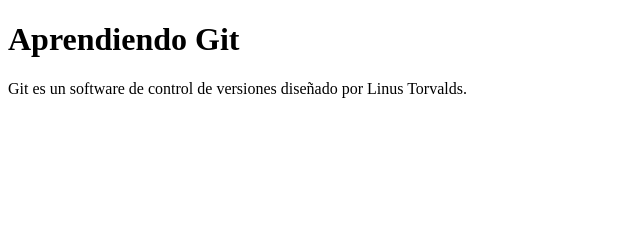
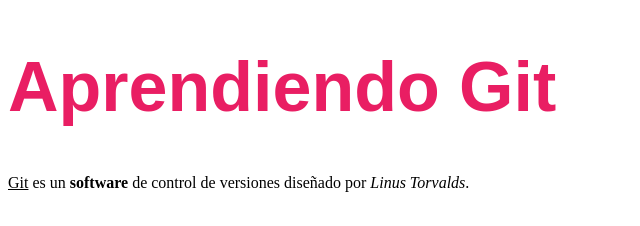
Before and after one commit to dannywong90/PWFE-M1-06, a plain HTML site: page index.html in a window 1280 px wide. Shown: the whole page, without its empty margins (0-640 px from the left). Drawn offline with Linux system fonts and the light colour scheme.

Commit message:
Introduccion a CSS

```diff
--- a/index.html
+++ b/index.html
@@ -1,11 +1,12 @@
 <!DOCTYPE html>
 <html>
-<head>
-	<meta charset="utf-8">
-	<title>Aprendiendo Git</title>
+	<head>
+		<meta charset="utf-8">
+		<title>Aprendiendo Git</title>
 </head>
 <body>
-	<h1>Aprendiendo Git</h1>
-	<p>Git es un software de control de versiones diseñado por Linus Torvalds.</p>
-</body>
+		<h1 style="color: #E91E63;font-family: Arial; font-size: 70px;">Aprendiendo Git</h1>
+		<p><ins>Git</ins> es un <strong>software</strong> de control de versiones diseñado por <em>Linus Torvalds</em>.</p>
+
+	</body>
 </html>
```
